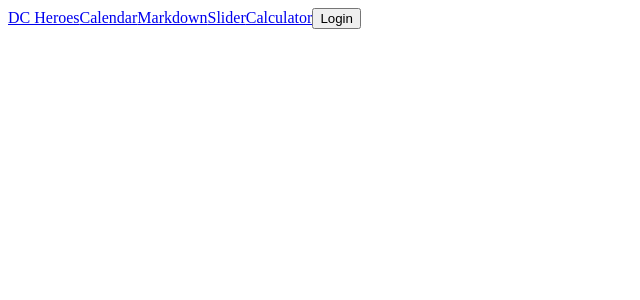
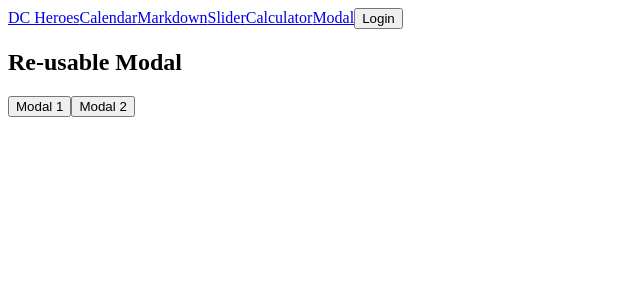
Before and after one commit to dychw/vue3-tutorial, a Vue app: page /reuseable-modal in a window 1280 px wide. Shown: the top 300 px of the page, without its empty margins (0-640 px from the left). Built offline with nearby package versions, Linux system fonts and the light colour scheme; the HTML template or start-up script is replaced by a standard one.

Commit message:
Add page about reusable model

```diff
--- a/src/components/AppHeader.vue
+++ b/src/components/AppHeader.vue
@@ -26,8 +26,9 @@ export default {
         { title: "DC Heroes", to: "/dc-heros" },
         { title: "Calendar", to: "/calendar" },
         { title: "Markdown", to: "/markdown" },
-        { title: "Slider", to: "/slider" },
+        { title: "Slider", to: "/slider-carousel" },
         { title: "Calculator", to: "/calculator" },
+        { title: "Modal", to: "/reuseable-modal" },
       ],
     };
   },
--- /dev/null
+++ b/src/components/Modal.vue
@@ -0,0 +1,34 @@
+<template>
+  <section
+    @click="close"
+    class="z-20 h-screen w-screen bg-gray-100 fixed top-0 left-0 opacity-50"
+  >
+    <div class="absolute inset-0">
+      <div class="flex h-full">
+        <div class="z-30 m-auto bg-white p-2 rounded shadow w-1/3">
+          <div class="p-2 border">
+            <h1 class="text-2xl">
+              <slot name="title"></slot>
+            </h1>
+            <main>
+              <slot name="body"></slot>
+            </main>
+          </div>
+        </div>
+      </div>
+    </div>
+  </section>
+</template>
+
+<script>
+export default {
+  setup(_, { emit }) {
+    function close() {
+      emit("close");
+    }
+    return { close };
+  },
+};
+</script>
+
+<style></style>
--- /dev/null
+++ b/src/pages/ReuseableModal.vue
@@ -0,0 +1,43 @@
+<template>
+  <section class="flex flex-wrap w-full">
+    <div class="m-auto">
+      <h1 class="text-2xl my-5">Re-usable Modal</h1>
+
+      <Modal v-if="isModal1Open" @close="isModal1Open = false">
+        <template #title>
+          Modal 1
+        </template>
+        <template #body>
+          <p>This is the body slot</p>
+        </template>
+      </Modal>
+      <button class="border rounded px-2 mx-4 bg-blue-500 text-white" @click="isModal1Open = true">Modal 1</button>
+
+      <Modal v-if="isModal2Open" @close="isModal2Open = false">
+        <template #title>
+          Modal 2
+        </template>
+        <template #body>
+          <p>This is the body slot for modal 2</p>
+        </template>
+      </Modal>
+      <button class="border rounded px-2 mx-4 bg-blue-500 text-white" @click="isModal2Open = true">Modal 2</button>
+    </div>
+  </section>
+</template>
+
+<script>
+import Modal from "../components/Modal";
+import { ref } from "vue";
+
+export default {
+  components: { Modal },
+  setup() {
+    const isModal1Open = ref(false);
+    const isModal2Open = ref(false);
+    return { isModal1Open, isModal2Open };
+  },
+};
+</script>
+
+<style></style>
--- a/src/router.js
+++ b/src/router.js
@@ -5,14 +5,16 @@ import Home from "./pages/Home";
 import Markdown from "./pages/Markdown";
 import Slider from "./pages/Slider";
 import Calculator from "./pages/Calculator";
+import ReuseableModal from "./pages/ReuseableModal";
 
 const routes = [
   { path: "/", component: Home },
   { path: "/dc-heros", component: DcHeros },
   { path: "/calendar", component: Calendar },
   { path: "/markdown", component: Markdown },
-  { path: "/slider", component: Slider },
+  { path: "/slider-carousel", component: Slider },
   { path: "/calculator", component: Calculator },
+  { path: "/reuseable-modal", component: ReuseableModal },
 ];
 
 const router = createRouter({
```
